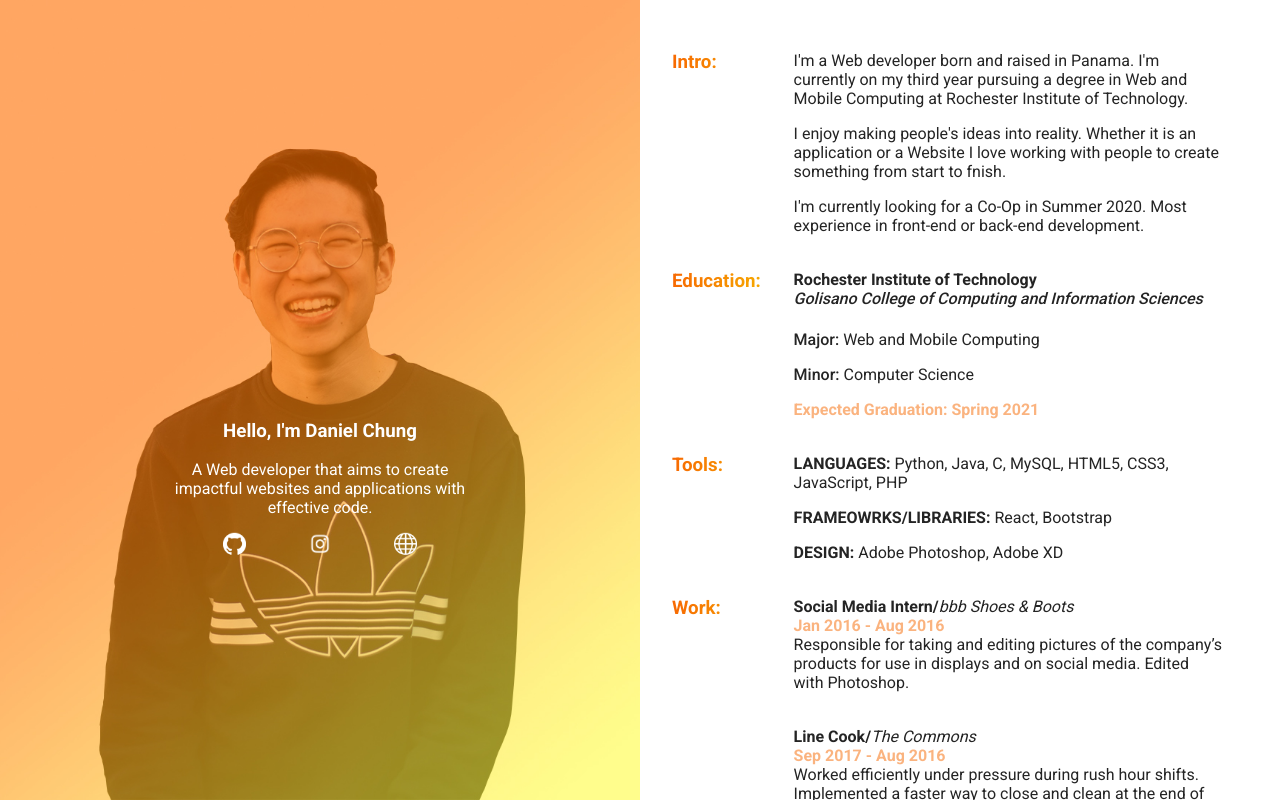
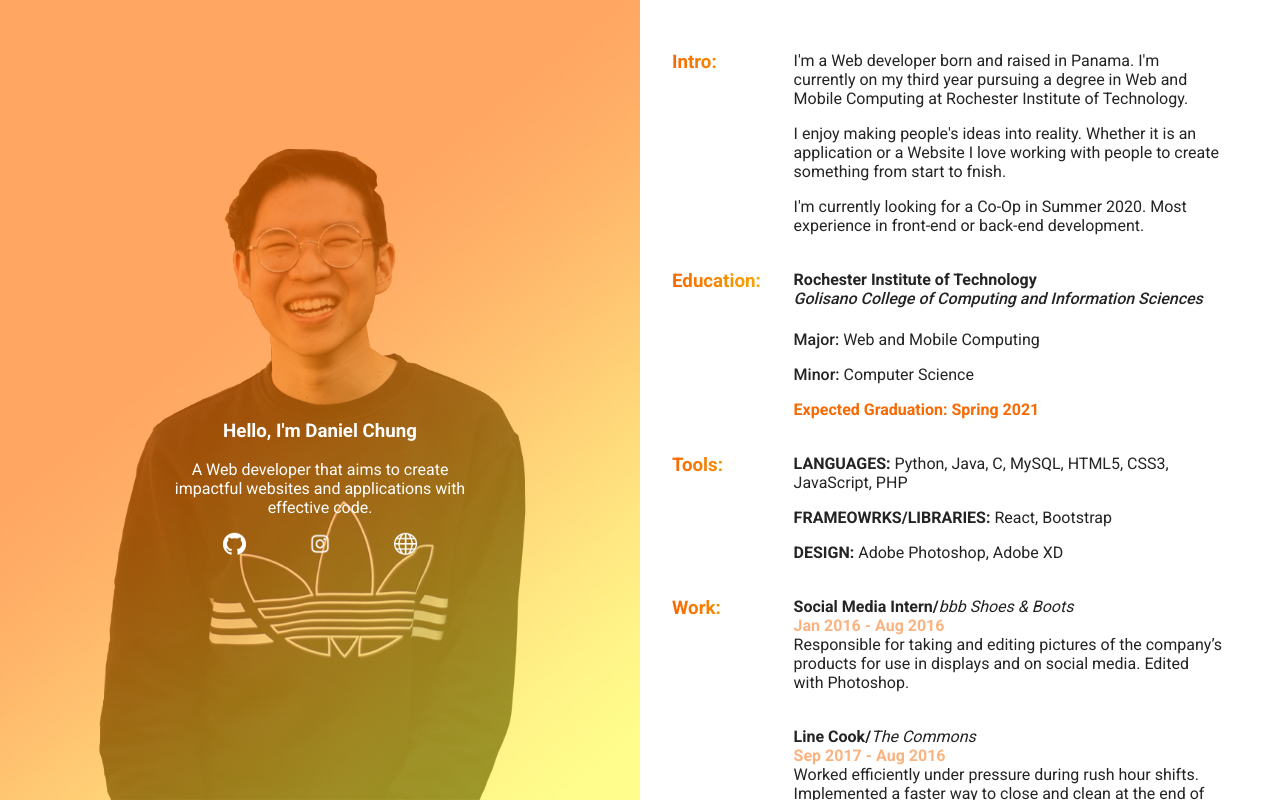
Before and after one commit to pikachungg/Resume_website, a React (Create React App) app: page / in a window 1280 px wide. Built offline with nearby package versions, Linux system fonts and the light colour scheme.

Commit message:
css change

```diff
--- a/src/App.css
+++ b/src/App.css
@@ -117,7 +117,6 @@
 .expected-graduation{
 	font-weight: 700;
 	color: #F76902;
-	opacity: 50%;
 }
 
 .work {
```
Also changed, not shown: 8 other files (tests, documents, lock files or other folders).
